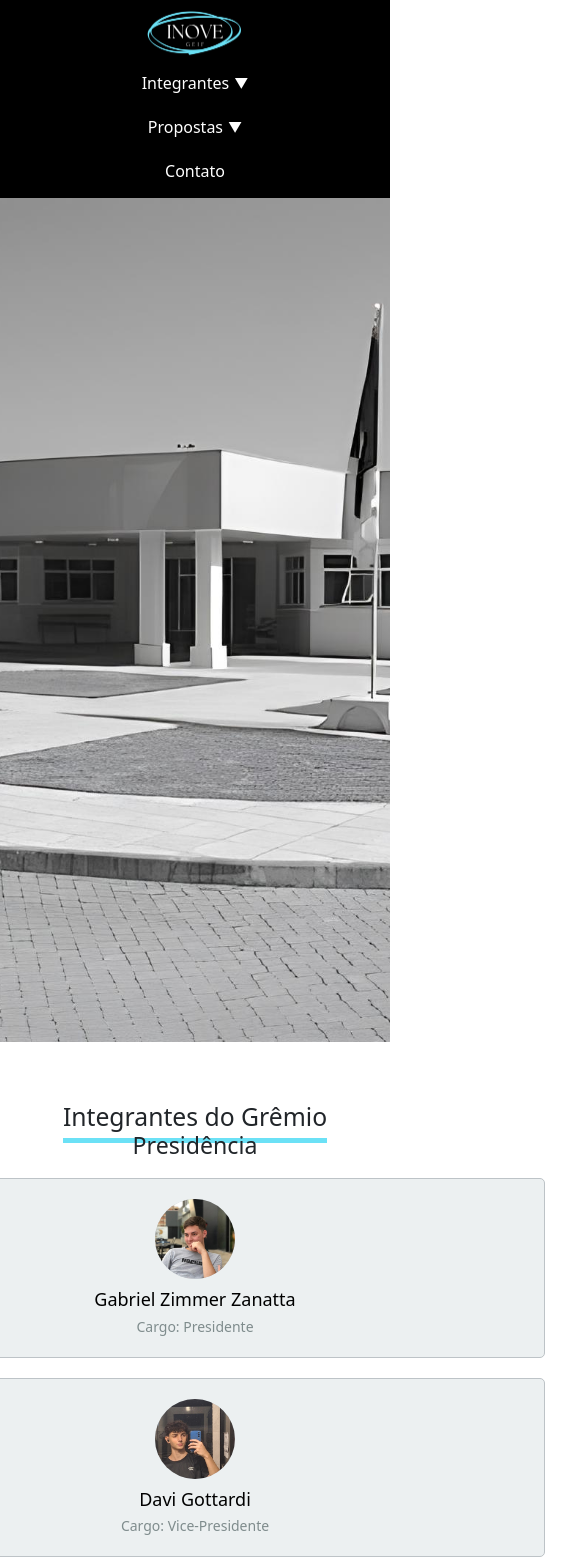
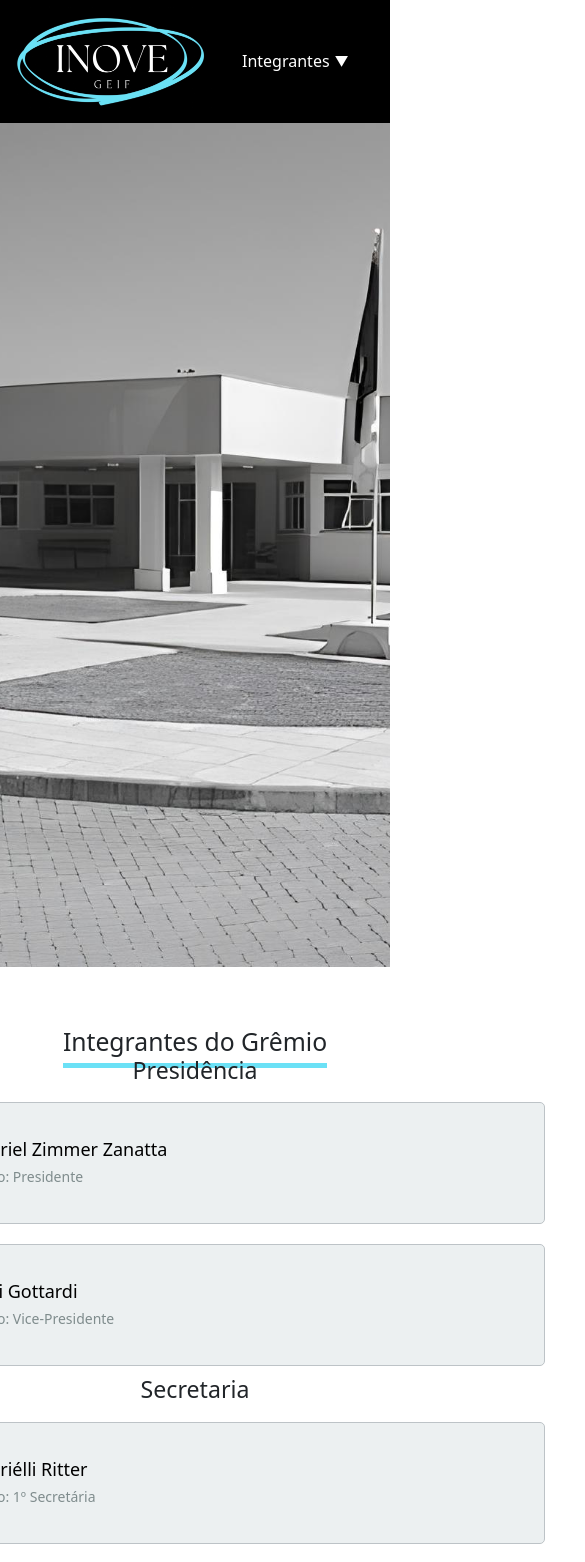
Before and after one commit to joaophenn/geifinovesite, a plain HTML site: page index.html in a window 390 px wide. Shown: the top 1562 px of the page, 585 px wide, since content can reach past the window. Drawn offline with Linux system fonts and the light colour scheme.

Commit message:
Update stylessite.css

```diff
--- a/stylessite.css
+++ b/stylessite.css
@@ -259,43 +259,6 @@ nav ul li.dropdown > a::after {
     text-align: center; /* Centraliza o botão */
 }
 
-/* Estilos de Media Queries */
-@media (max-width: 768px) {
-    nav ul {
-        flex-direction: column;
-        align-items: center;
-    }
-
-    .header-container {
-        flex-direction: column;
-        align-items: center;
-    }
-
-    .integrante-card {
-        flex-direction: column;
-        text-align: center;
-        max-width: 100%;
-    }
-
-    .integrante-card .foto {
-        margin-bottom: 10px;
-        margin-right: 0;
-    }
-
-    .diretores-grid {
-        grid-template-columns: 1fr;
-    }
-}
-
-@media (max-width: 480px) {
-    .logo img {
-        max-width: 100px;
-    }
-
-    .integrante-card {
-        max-width: 100%;
-    }
-}
 /* Ajuste do Dropdown para "Propostas" */
 nav ul li.dropdown > a::after {
     content: '▼';
```
